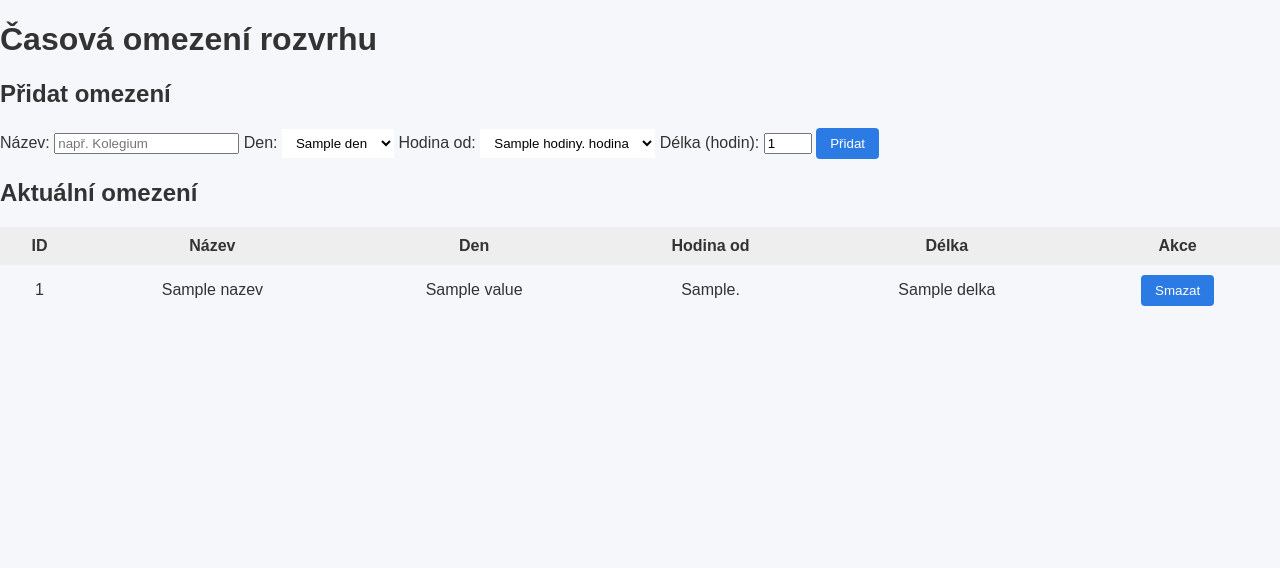
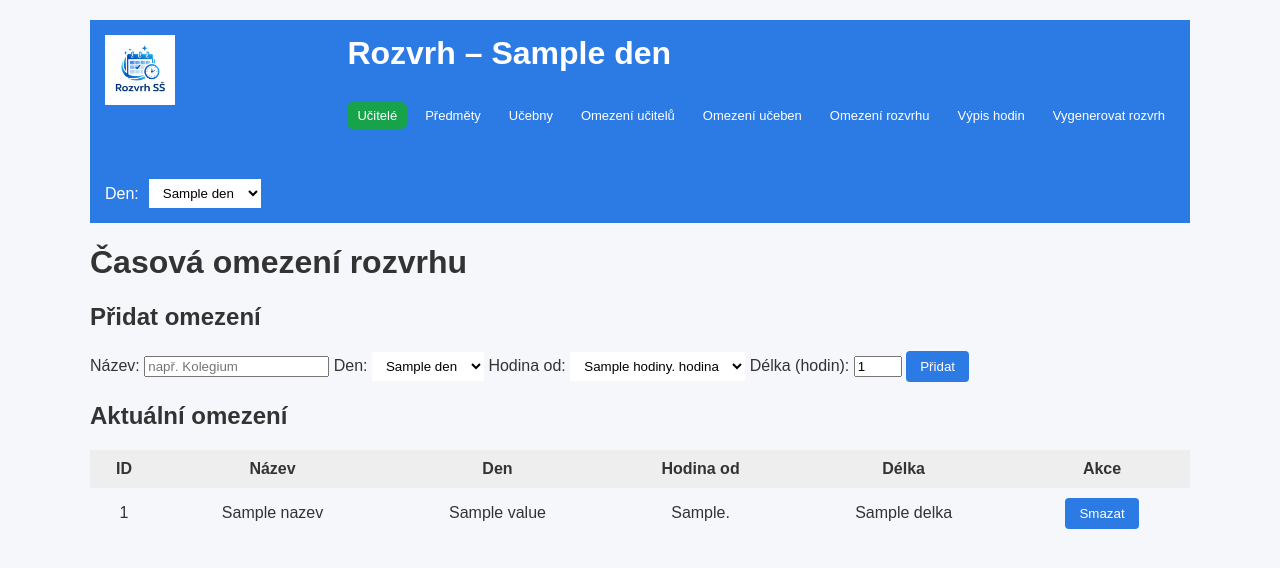
Before and after one commit to smejkal76/Rozvrh-SW-lyceum, a FastAPI app: template app/templates/constraints_timetable.html in a window 1280 px wide. Shown: the top 568 px of the page. Run offline with FastAPI, Linux system fonts and the light colour scheme; the template is opened without the code that fills it: most values are stand-ins (such as "Sample title", 1, 10 or a date in 2020).

Commit message:
oprava odkazu na omezení rozvrhu

```diff
--- a/app/templates/constraints_timetable.html
+++ b/app/templates/constraints_timetable.html
@@ -6,6 +6,9 @@
     <link rel="stylesheet" href="/static/style.css">
 </head>
 <body>
+  <div class="wrap">
+  {% include "menu.html" %}
+
 <h1>Časová omezení rozvrhu</h1>
 
 <!-- FORMULÁŘ PRO PŘIDÁNÍ -->
```
